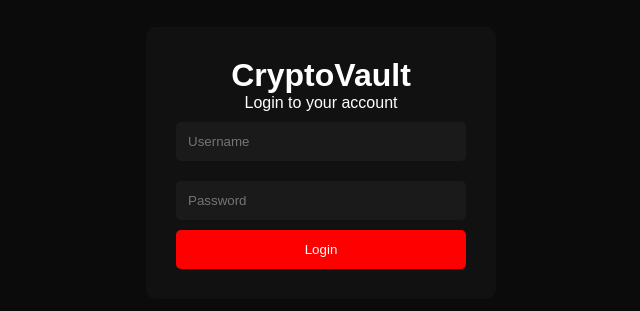
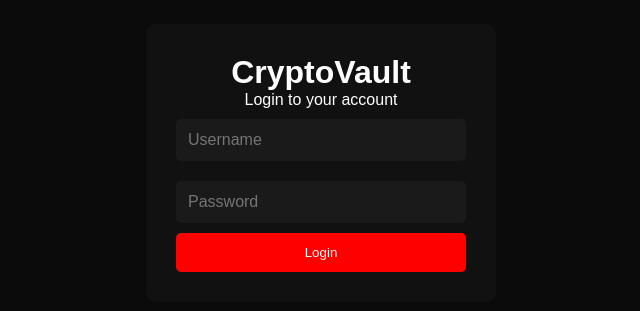
Before and after one commit to bg-invest/Crypto-Vault..com, a plain HTML site: page index.html in a window 1280 px wide. Shown: the part 237-548 px from the top of the page, 319-959 px from the left. Drawn offline with Linux system fonts and the light colour scheme; no server answers.

Commit message:
Edit style

```diff
--- a/style.css
+++ b/style.css
@@ -25,7 +25,7 @@
   text-align: center;
 }
 
-.login-container input {
+/* .login-container input {
   width: 100%;
   margin: 10px 0;
   padding: 12px;
@@ -33,6 +33,17 @@
   border: none;
   color: white;
   border-radius: 5px;
+} */
+.login-container input {
+  width: 100%;
+  margin: 10px 0;
+  padding: 12px;
+  font-size: 16px; /* Prevent iPhone Safari from zooming */
+  background: #1a1a1a;
+  border: none;
+  color: white;
+  border-radius: 5px;
+  box-sizing: border-box;
 }
 
 .login-container button {
```
